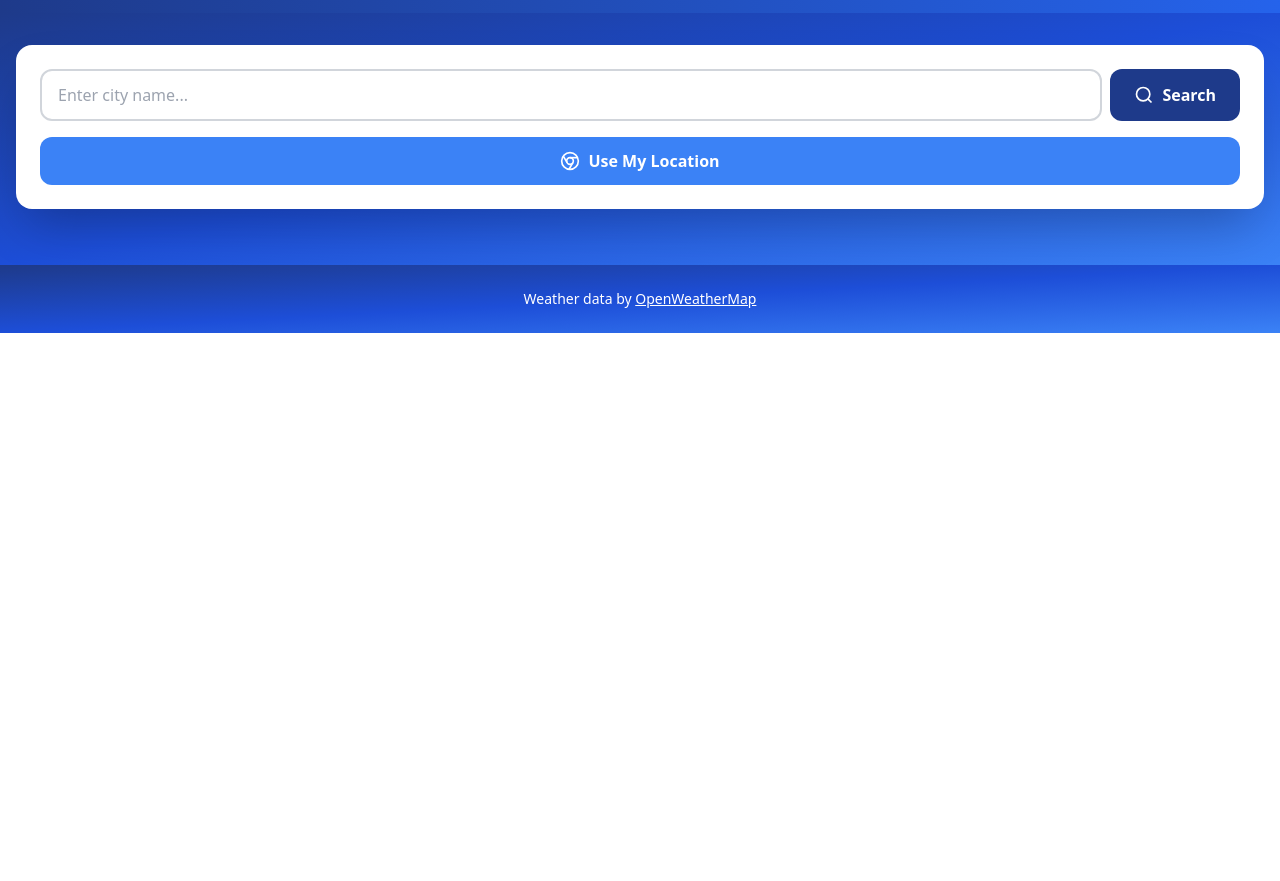
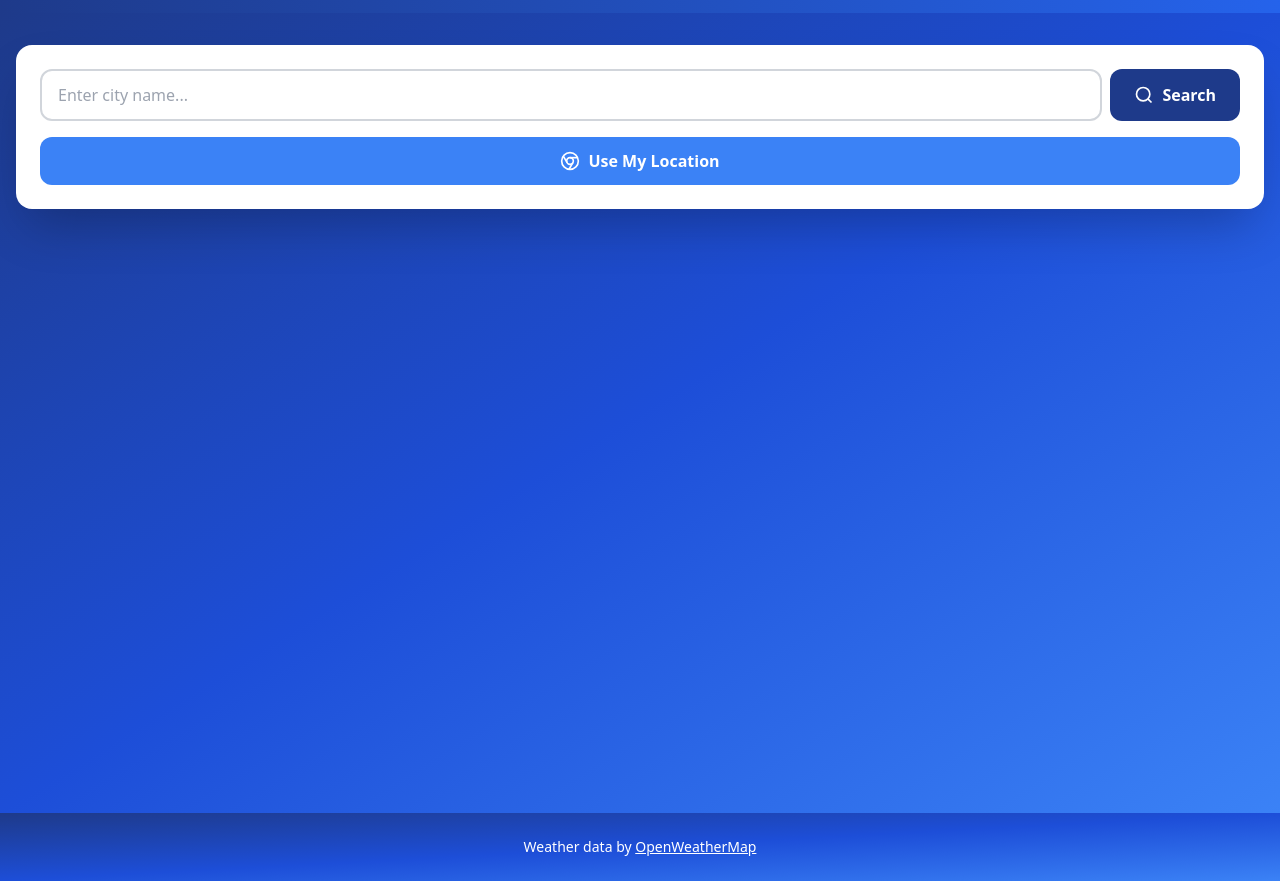
Before and after one commit to ianiketjain/Weather-Forecast-PWA-, a plain HTML site: page index.html in a window 1280 px wide. Shown: the part 55-936 px from the top of the page. Before the commit the page ends 800 px from the top, so only its background shows below. Drawn offline with nearby package versions, Linux system fonts and the light colour scheme.

Commit message:
height fixes

```diff
--- a/index.html
+++ b/index.html
@@ -32,7 +32,7 @@
     </header>
 
     <!-- Main Content -->
-    <main class="bg-gradient-to-br from-blue-900 via-blue-700 to-blue-500 py-8">
+    <main class="bg-gradient-to-br from-blue-900 via-blue-700 to-blue-500 py-8 h-screen">
         <div class="max-w-7xl mx-auto px-4">
 
             <!-- Search Section -->
```
